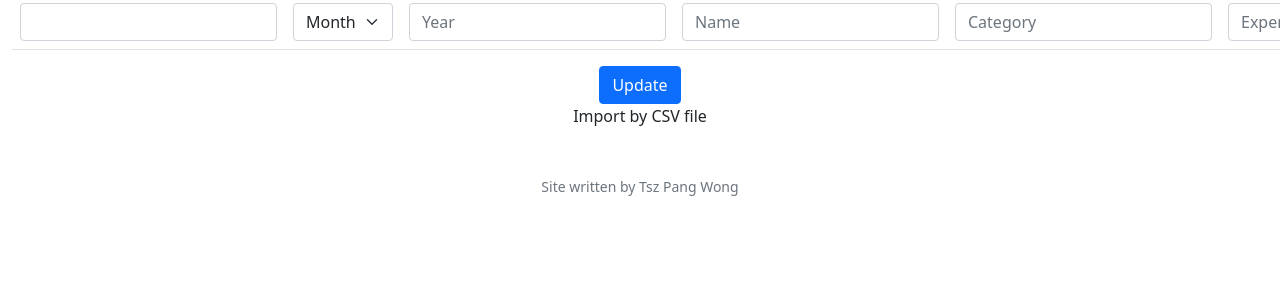
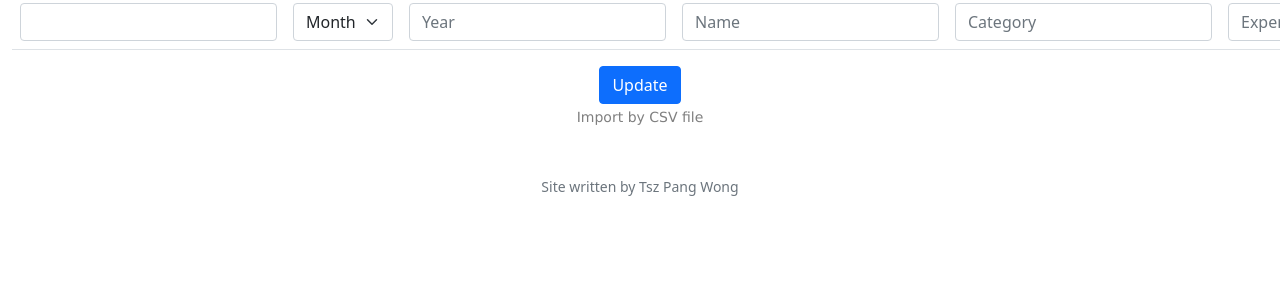
Before and after one commit to tpwong1990/tpwong, a Flask app: page /dataimport in a window 1280 px wide; the page is wider, and only the part inside the window is pictured. Shown: the part 209-509 px from the top of that part. Run offline with Flask 2, Linux system fonts and the light colour scheme; a user stored in the database is signed in; some libraries are stand-ins or nearby versions.

Commit message:
Thu, Jan 26, 2023, 9:04 PM +00:00

```diff
--- a/CS50_final/static/styles.css
+++ b/CS50_final/static/styles.css
@@ -27,7 +27,7 @@ nav .navbar-brand .green
     float:left;
 }
 
-.choose_file {
+#upload_button{
     position: relative;
     display: inline-block;
     font: normal 14px Myriad Pro, Verdana, Geneva, sans-serif;
--- a/CS50_final/templates/dataimport.html
+++ b/CS50_final/templates/dataimport.html
@@ -52,7 +52,7 @@
 
         <form id="csvupload" enctype="multipart/form-data" method="post" action="/dataimport_csv">
             <input name="fileupload" id="fileupload" type="file" accept=".csv" onchange="this.form.submit()" hidden>
-            <label for="fileupload">Import by CSV file</label>
+            <label for="fileupload" id="upload_button">Import by CSV file</label>
         </form>
 
 
```
